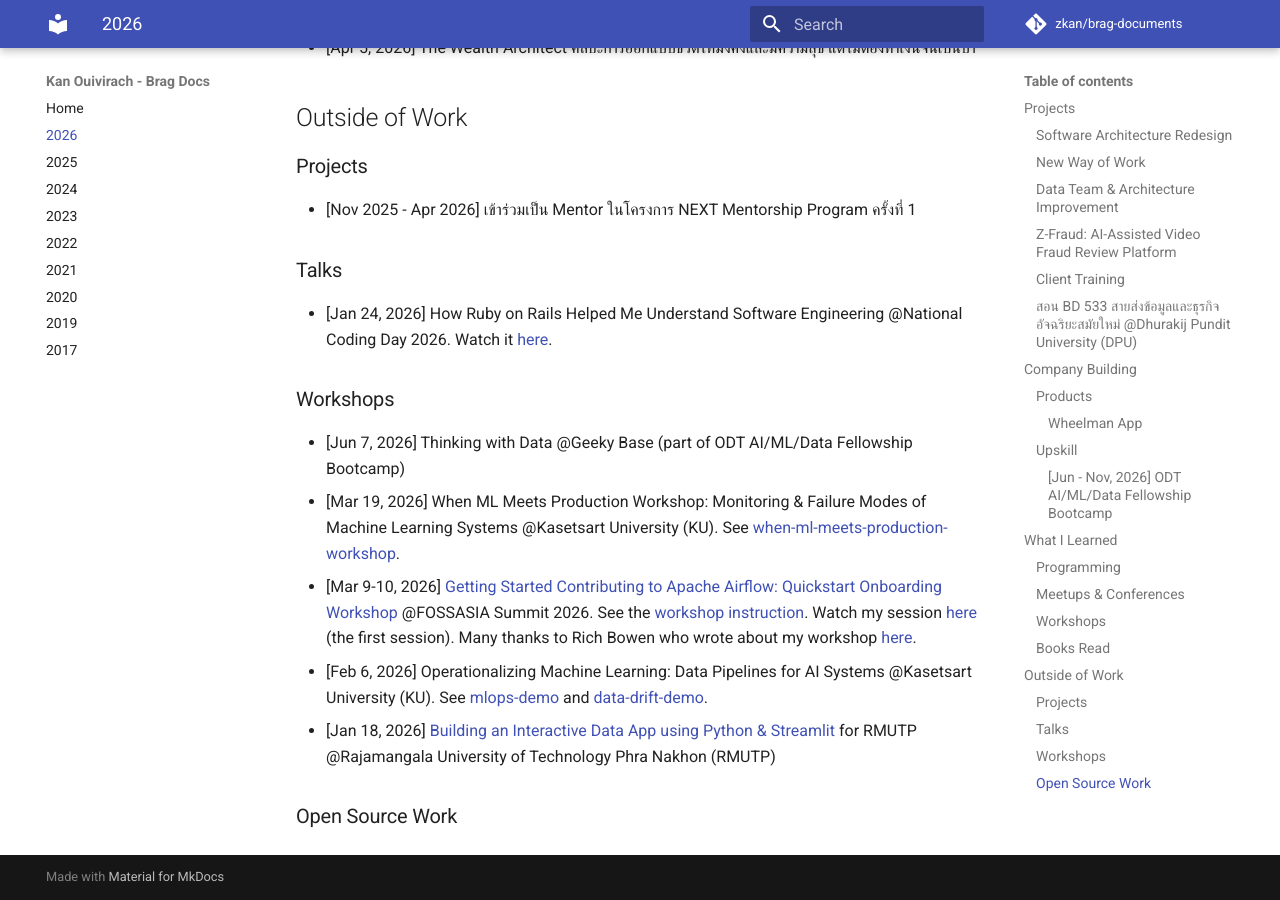
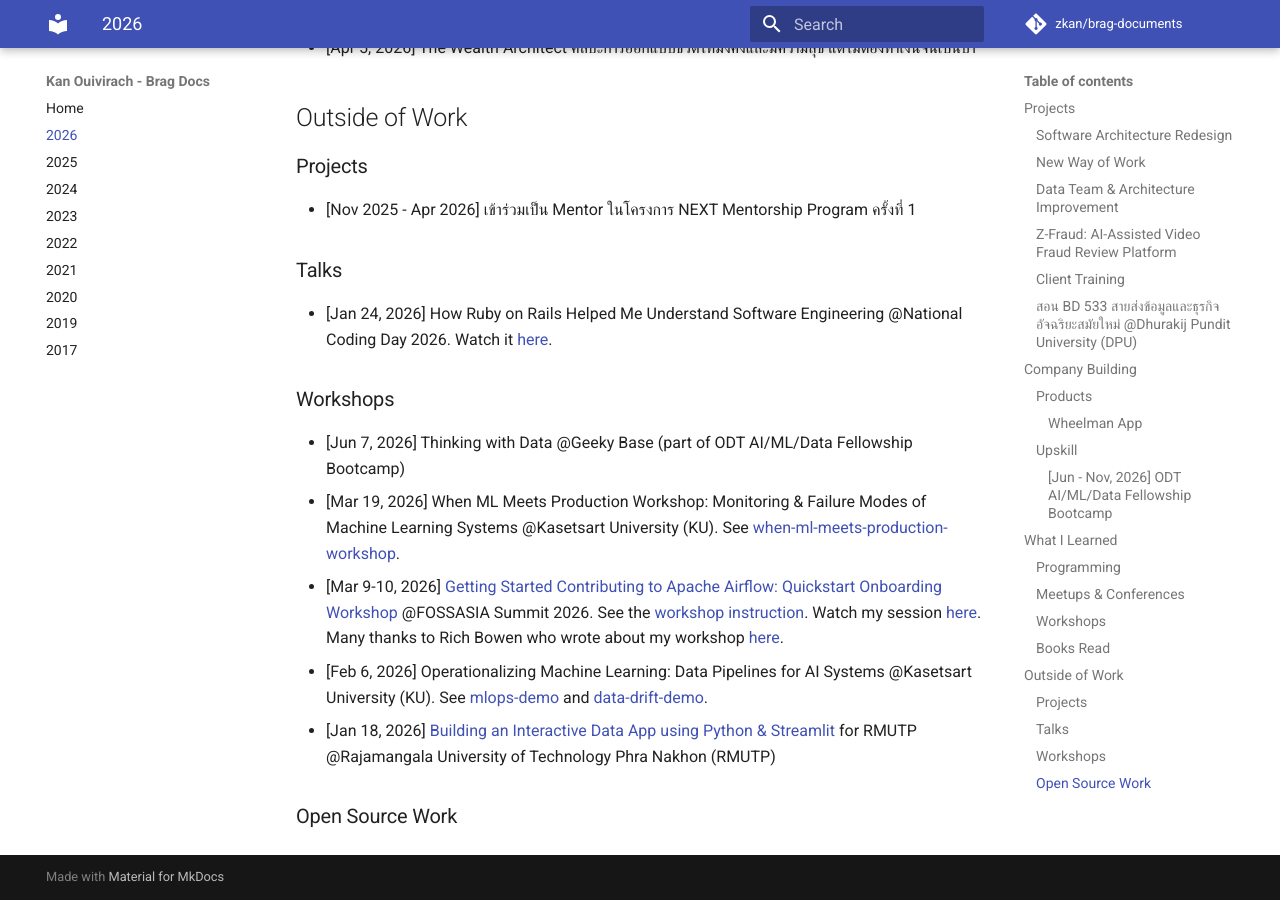
Before and after one commit to zkan/brag-documents, an MkDocs documentation site: the page built from docs/2026.md, in a window 1280 px wide and 900 px high, scrolled down 3171 px. Built offline with MkDocs 1.6.1 and Material for MkDocs 9.7.7, drawn with Linux system fonts in a browser that asks for light colours; comment, search, counter and statistics services are not loaded.

Commit message:
Revise text

```diff
--- a/docs/2026.md
+++ b/docs/2026.md
@@ -137,8 +137,7 @@
   @FOSSASIA Summit 2026. See the [workshop
   instruction](https://zkan.github.io/airflow-quickstart-onboarding-workshop/){target=_blank}.
   Watch my session
-  [here](https://www.youtube.com/watch?v=6jfC6hu5g6g){target=_blank} (the first
-  session). Many thanks to Rich Bowen who wrote about my workshop
+  [here](https://www.youtube.com/watch?v=6jfC6hu5g6g){target=_blank}. Many thanks to Rich Bowen who wrote about my workshop
   [here](https://drbacchus.com/impressions-from-fossasia-2026/){target=_blank}.
 * [Feb 6, 2026] Operationalizing Machine Learning: Data Pipelines for AI
   Systems @Kasetsart University (KU). See
```
